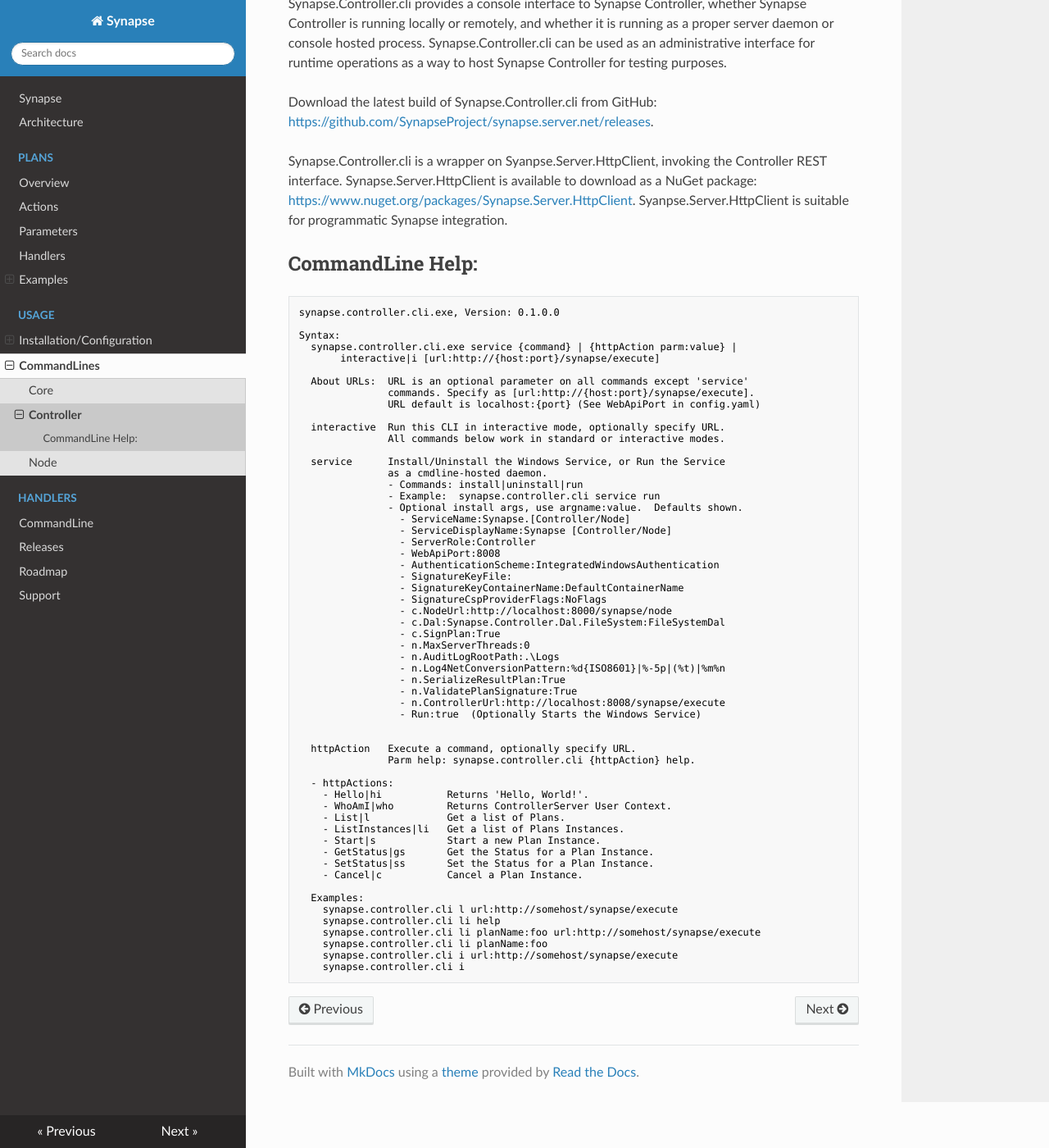
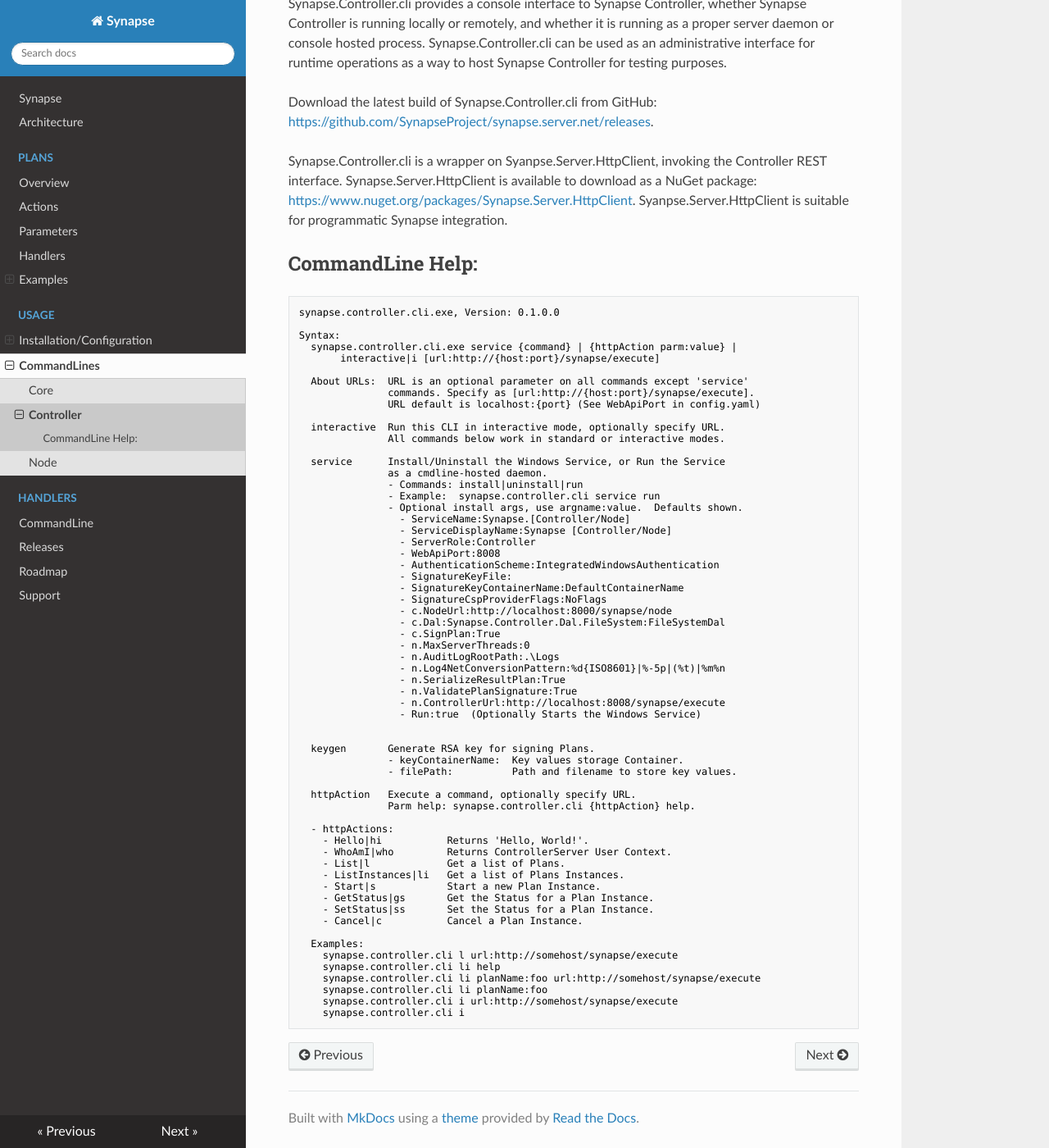
Before and after one commit to SynapseProject/synapse.docs, an MkDocs documentation site: the page built from docs/cli/controller.md, in a window 1280 px wide and 1400 px high, scrolled down 167 px. Shown: the whole window at 82% size. Built offline with MkDocs 1.6.1, drawn with Linux system fonts in a browser that asks for light colours; nearby versions of some CDN libraries; old or Windows-style settings are respelled for this version of MkDocs.

Commit message:
added keygen info

```diff
--- a/docs/cli/controller.md
+++ b/docs/cli/controller.md
@@ -47,6 +47,10 @@ Syntax:
                  - Run:true  (Optionally Starts the Windows Service)
 
 
+  keygen       Generate RSA key for signing Plans.
+               - keyContainerName:  Key values storage Container.
+               - filePath:          Path and filename to store key values.
+
   httpAction   Execute a command, optionally specify URL.
                Parm help: synapse.controller.cli {httpAction} help.
 
```
